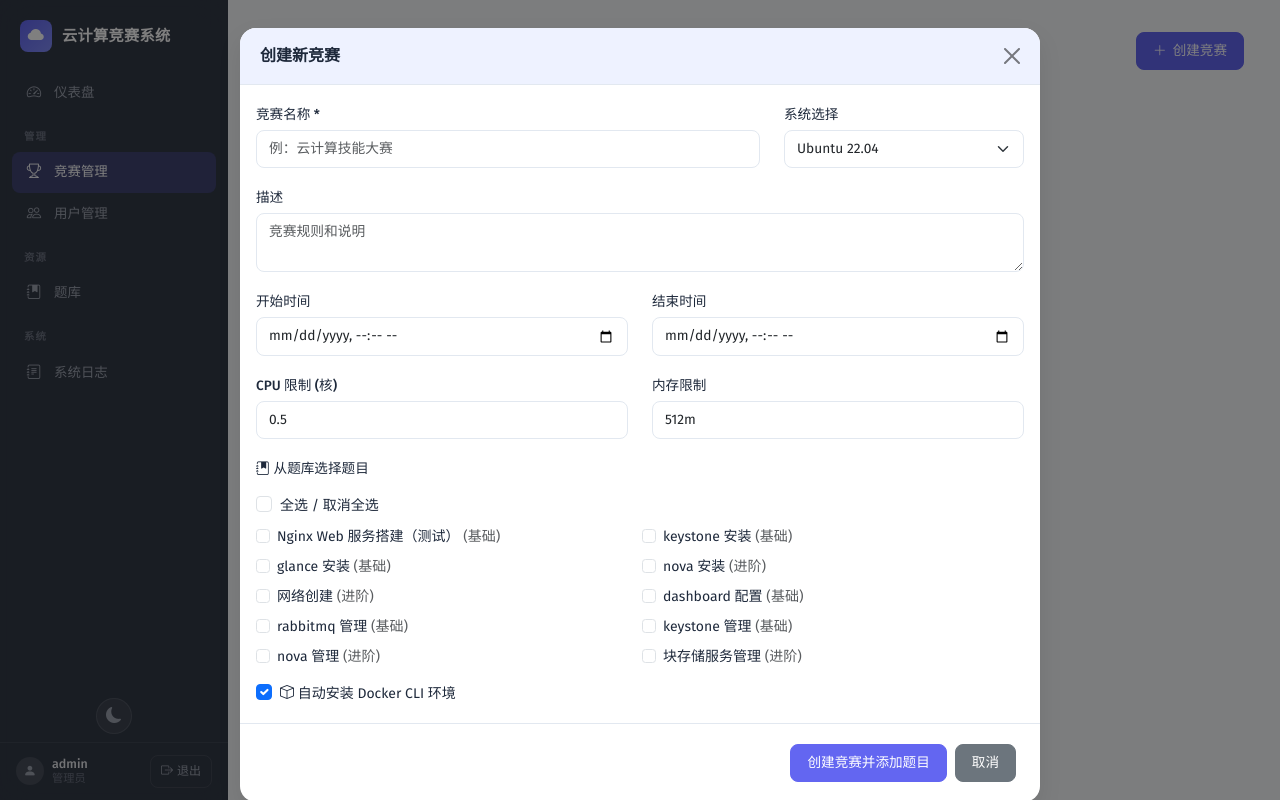
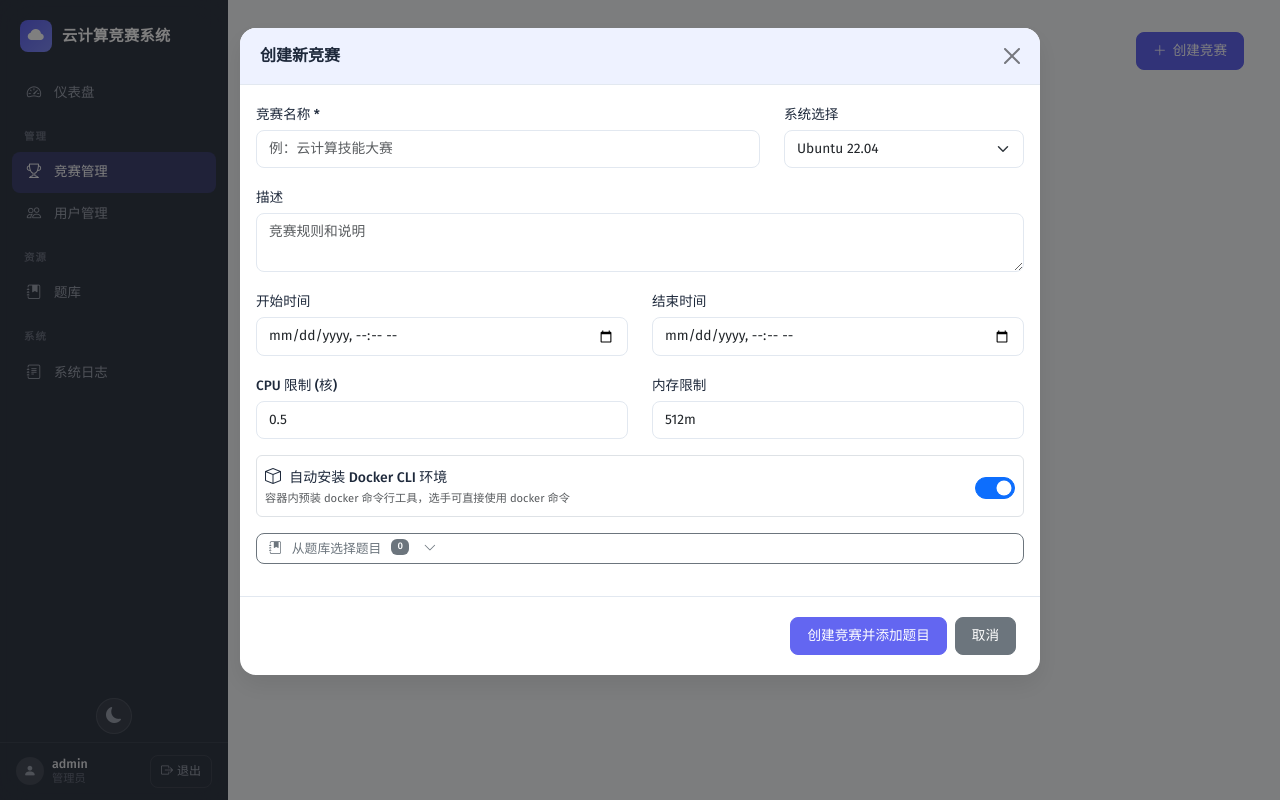
Before and after one commit to Memories-white/competition-platform, a Flask app: page /admin/competitions in a window 1280 px wide, after a click on "创建竞赛". Run offline with Flask 3, Linux system fonts and the light colour scheme; the visitor is signed in with stand-in values (Sample User, id 1); some libraries are stand-ins or nearby versions.

Commit message:
题库选择改为折叠面板，Docker安装改为独立开关
- 创建竞赛弹窗中题库选择改为可折叠面板，默认收起
- 选中题目数量实时显示在折叠按钮徽章上
- Docker CLI 安装改为醒目的大开关（form-switch + 边框卡片）
- 折叠图标展开/收起时旋转动画

```diff
--- a/static/css/style.css
+++ b/static/css/style.css
@@ -421,6 +421,16 @@ body {
     50% { opacity: .3; }
 }
 
+/* ── Collapse & Form Switch ── */
+[data-bs-toggle="collapse"][aria-expanded="true"] .collapse-icon {
+    transform: rotate(180deg);
+}
+.collapse-icon { transition: transform var(--t-fast); }
+.form-switch .form-check-input {
+    width: 2.5em; height: 1.4em;
+    cursor: pointer;
+}
+
 /* ── Responsive ── */
 @media (max-width: 768px) {
     .sidebar { width: 56px; }
--- a/templates/admin/competitions.html
+++ b/templates/admin/competitions.html
@@ -113,17 +113,37 @@
                         <div class="col-6"><label class="form-label">CPU 限制 (核)</label><input type="number" step="0.1" class="form-control" name="cpu_limit" value="0.5"></div>
                         <div class="col-6"><label class="form-label">内存限制</label><input type="text" class="form-control" name="mem_limit" value="512m"></div>
                     </div>
-                    <div class="mb-2"><label class="form-label"><i class="bi bi-journal-bookmark-fill me-1"></i>从题库选择题目</label></div>
+                    <!-- Docker Switch -->
+                    <div class="d-flex align-items-center justify-content-between mb-3 p-2 rounded border">
+                        <div>
+                            <i class="bi bi-box me-1"></i>
+                            <span class="small fw-medium">自动安装 Docker CLI 环境</span>
+                            <p class="text-muted small mb-0" style="font-size:.7rem;">容器内预装 docker 命令行工具，选手可直接使用 docker 命令</p>
+                        </div>
+                        <div class="form-check form-switch mb-0 ms-3">
+                            <input class="form-check-input" type="checkbox" role="switch" name="install_docker" id="installDocker" checked>
+                        </div>
+                    </div>
+
+                    <!-- Preset Selector (Collapsible) -->
+                    <div class="mb-3">
+                        <button class="btn btn-outline-secondary btn-sm w-100" type="button" data-bs-toggle="collapse" data-bs-target="#presetCollapse" aria-expanded="false">
+                            <i class="bi bi-journal-bookmark-fill me-1"></i> 从题库选择题目
+                            <span class="badge bg-secondary ms-1" id="presetCount">0</span>
+                            <i class="bi bi-chevron-down ms-2 collapse-icon"></i>
+                        </button>
+                        <div class="collapse mt-2" id="presetCollapse">
+                            <div class="card card-body bg-light">
                                 <div class="form-check mb-2">
                                     <input class="form-check-input" type="checkbox" id="toggleAllPresetsComp" onchange="toggleAllPresets(this, 'comp')">
                                     <label class="form-check-label small" for="toggleAllPresetsComp">全选 / 取消全选</label>
                                 </div>
                                 {% if presets %}
-                    <div class="row g-1 small" style="max-height:200px;overflow-y:auto;">
+                                <div class="row g-1 small" style="max-height:180px;overflow-y:auto;">
                                     {% for p in presets %}
                                     <div class="col-md-6">
                                         <div class="form-check">
-                                <input class="form-check-input comp-preset-check" type="checkbox" name="preset_ids" value="{{ p.id }}" id="cPreset{{ p.id }}">
+                                            <input class="form-check-input comp-preset-check" type="checkbox" name="preset_ids" value="{{ p.id }}" id="cPreset{{ p.id }}" onchange="updatePresetCount()">
                                             <label class="form-check-label" for="cPreset{{ p.id }}">
                                                 {{ p.title }} <span class="text-muted">({{ p.difficulty }})</span>
                                             </label>
@@ -132,11 +152,8 @@
                                     {% endfor %}
                                 </div>
                                 {% endif %}
-                    <div class="form-check mt-2">
-                        <input class="form-check-input" type="checkbox" name="install_docker" id="installDocker" checked>
-                        <label class="form-check-label small" for="installDocker">
-                            <i class="bi bi-box"></i> 自动安装 Docker CLI 环境
-                        </label>
+                            </div>
+                        </div>
                     </div>
                 </div>
                 <div class="modal-footer">
@@ -149,8 +166,19 @@
 </div>
 
 <script>
-function toggleAllPresets(el, prefix) {
-    document.querySelectorAll('.comp-preset-check').forEach(cb => cb.checked = el.checked);
+function toggleAllPresets(el) {
+    const checks = document.querySelectorAll('.comp-preset-check');
+    checks.forEach(cb => cb.checked = el.checked);
+    updatePresetCount();
 }
+function updatePresetCount() {
+    const count = document.querySelectorAll('.comp-preset-check:checked').length;
+    const badge = document.getElementById('presetCount');
+    if (badge) {
+        badge.textContent = count;
+        badge.className = count > 0 ? 'badge bg-primary ms-1' : 'badge bg-secondary ms-1';
+    }
+}
+document.addEventListener('DOMContentLoaded', updatePresetCount);
 </script>
 {% endblock %}
```
Lines whose indentation alone changed are shown as unchanged.
